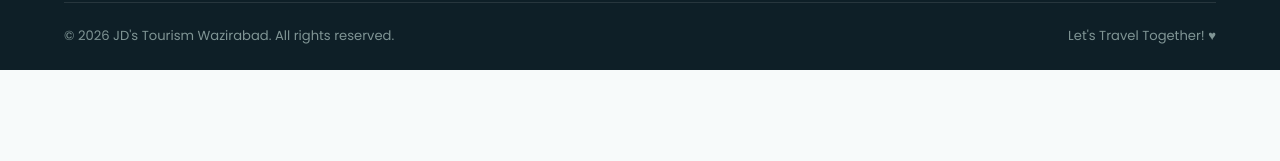
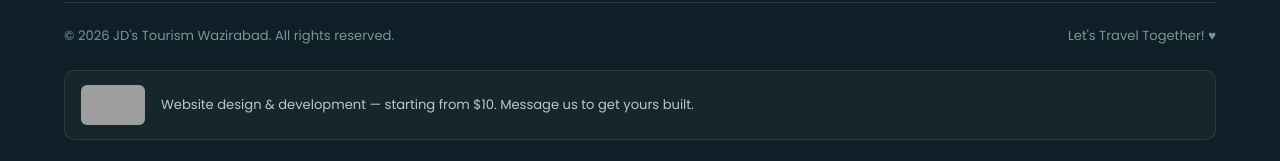
Before and after one commit to husnainharoon/JDs-tourisms, a plain HTML site: page index.html in a window 1280 px wide. Shown: the part 7687-7848 px from the top of the page. Before the commit the page ends 7757 px from the top, so only its background shows below. Drawn offline with nearby package versions, Linux system fonts and the light colour scheme; grey boxes are pictures that could not be loaded; a web font is replaced by a local one.

Commit message:
Add web development services footer banner

```diff
--- a/assets/css/style.css
+++ b/assets/css/style.css
@@ -1182,6 +1182,34 @@ img {
   color: #7f9494;
 }
 
+.dev-credit {
+  display: flex;
+  align-items: center;
+  gap: 16px;
+  margin-top: 24px;
+  padding: 14px 16px;
+  border: 1px solid rgba(255,255,255,0.1);
+  border-radius: 10px;
+  background: rgba(255,255,255,0.03);
+  text-decoration: none;
+  transition: border-color var(--transition), background var(--transition);
+}
+.dev-credit:hover {
+  border-color: var(--sunrise-amber);
+  background: rgba(255,255,255,0.06);
+}
+.dev-credit img {
+  width: 64px;
+  height: 40px;
+  object-fit: cover;
+  border-radius: 6px;
+  flex-shrink: 0;
+}
+.dev-credit span {
+  font-size: 0.82rem;
+  color: #b9c8c8;
+}
+
 /* ===== Back to top ===== */
 .back-to-top {
   position: fixed;
--- a/index.html
+++ b/index.html
@@ -611,6 +611,11 @@
       <span>© 2026 JD's Tourism Wazirabad. All rights reserved.</span>
       <span>Let's Travel Together! ♥</span>
     </div>
+
+    <a class="dev-credit" href="https://wa.me/923234581785" target="_blank" rel="noopener">
+      <img src="assets/images/web-dev-ad.gif" alt="Website Design &amp; Development services, starting from $10">
+      <span>Website design &amp; development — starting from $10. Message us to get yours built.</span>
+    </a>
   </div>
 </footer>
 
```
Also changed, not shown: 1 other file.
